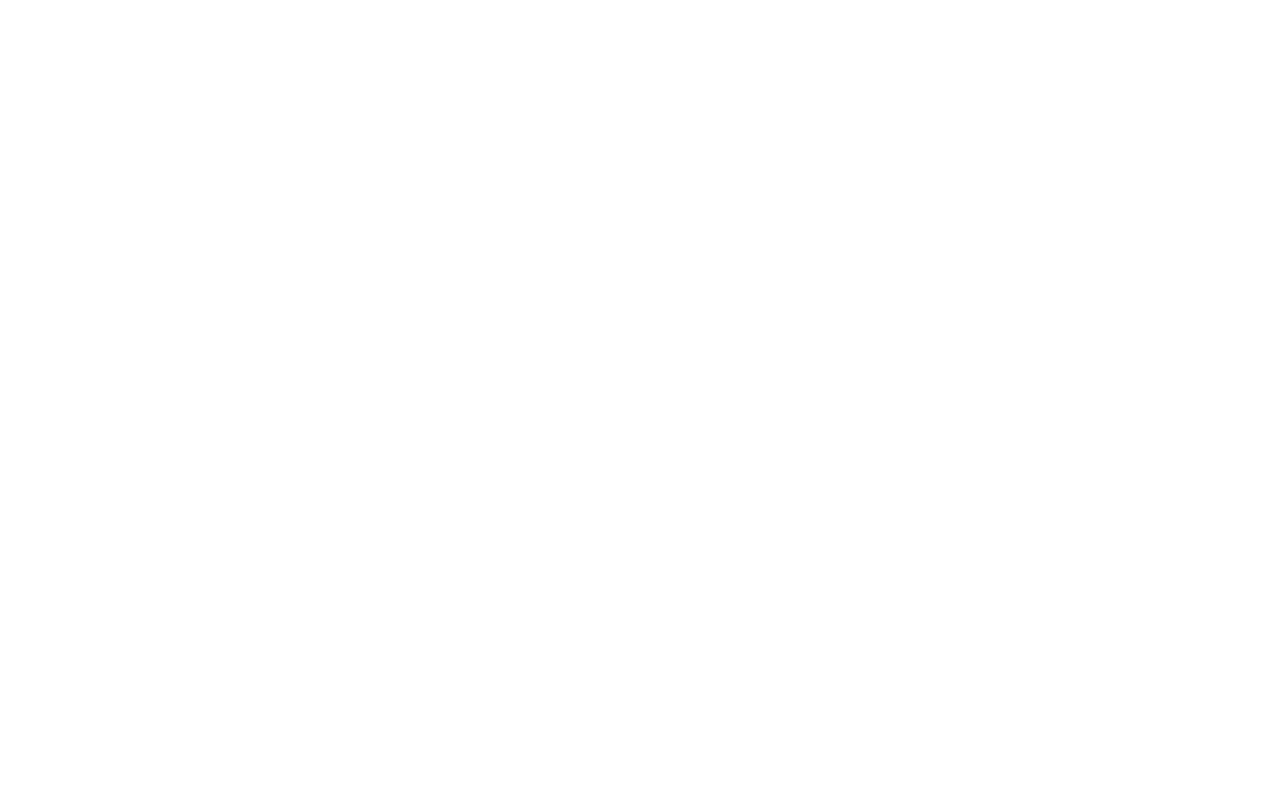
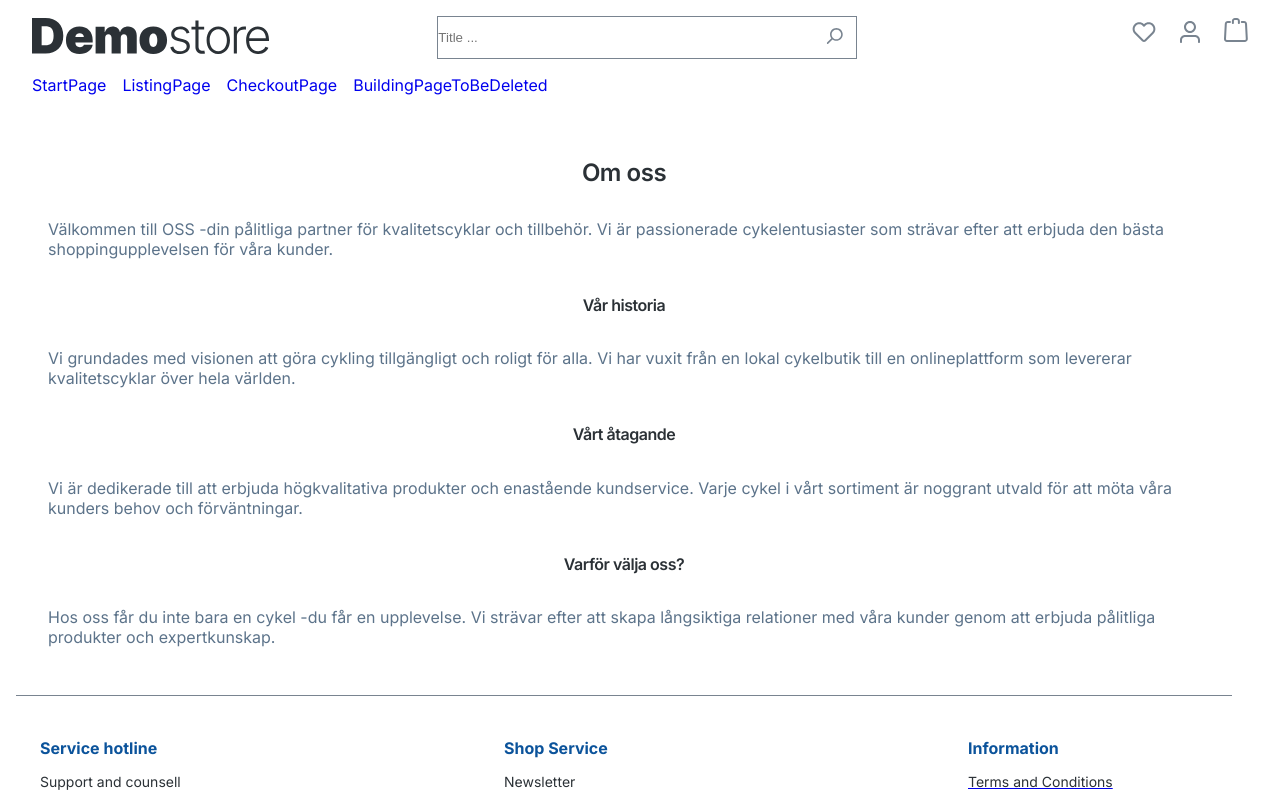
Before and after one commit to EmperorBlizzard/Frontend2Assignment, a React (Vite) app in the folder Frontend2Assignment/: page /aboutpage in a window 1280 px wide. Before the commit this address had no page. Shown: the top 800 px of the page. Built offline with nearby package versions, Linux system fonts and the light colour scheme.

Commit message:
Lagt till AboutPage och routing

```diff
--- a/Frontend2Assignment/src/App.jsx
+++ b/Frontend2Assignment/src/App.jsx
@@ -10,6 +10,7 @@ import ContactPage from "./Pages/ContactPage";
 import ReturnPage from "./Pages/ReturnPage";
 import DeliveryPage from "./Pages/DeliveryPage";
 import TermsAndConditionsPage from "./Pages/TermsAndConditionsPage";
+import AboutPage from "./Pages/AboutPage";
 import SearchPage from "./Pages/SearchPage";
 
 
@@ -27,6 +28,7 @@ function App() {
 				<Route path="/returnpage" element={<ReturnPage />} />
 				<Route path="/deliverypage" element={<DeliveryPage />} />
 				<Route path="/termsandconditionspage" element={<TermsAndConditionsPage />} />
+				<Route path="/aboutpage" element={<AboutPage />} />
 				<Route path="/searchpage" element={<SearchPage />} />
 
 			</Routes>
--- /dev/null
+++ b/Frontend2Assignment/src/Pages/AboutPage.jsx
@@ -0,0 +1,71 @@
+import React from 'react';
+import styled from 'styled-components';
+import Header from '../components/sections/Header';
+import Footer from '../components/sections/Footer';
+
+const AboutContainer = styled.div`
+  display: flex;
+  flex-direction: column;
+  align-items: center;
+  padding: 2rem;
+  color: #2b3136;
+  font-family: 'Inter', sans-serif;
+  font-size: 1.5rem;
+  line-height: 1.75rem;
+
+  h1 {
+    font-family: Inter;
+    font-size: 1.5rem;
+    font-style: normal;
+    font-weight: 600;
+    letter-spacing: -0.03rem;
+  }
+
+  h2 {
+    font-family: Inter;
+    font-size: 1rem;
+    font-style: normal;
+    font-weight: 600;
+    letter-spacing: -0.03rem;
+    margin-top: 1rem;
+  }
+
+  p {
+    color: #5c738a;
+    font-family: Inter;
+    font-size: 1rem;
+    font-style: normal;
+    font-weight: 400;
+    line-height: normal;
+    margin-bottom: 1rem;
+  }
+`;
+
+function About() {
+  return (
+    <div>
+      <Header />
+      <AboutContainer>
+        <h1>Om oss</h1>
+        <p>
+          Välkommen till OSS -din pålitliga partner för kvalitetscyklar och tillbehör. Vi är passionerade cykelentusiaster som strävar efter att erbjuda den bästa shoppingupplevelsen för våra kunder.
+        </p>
+        <h2>Vår historia</h2>
+        <p>
+          Vi grundades med visionen att göra cykling tillgängligt och roligt för alla. Vi har vuxit från en lokal cykelbutik till en onlineplattform som levererar kvalitetscyklar över hela världen.
+        </p>
+        <h2>Vårt åtagande</h2>
+        <p>
+          Vi är dedikerade till att erbjuda högkvalitativa produkter och enastående kundservice. Varje cykel i vårt sortiment är noggrant utvald för att möta våra kunders behov och förväntningar.
+        </p>
+        <h2>Varför välja oss?</h2>
+        <p>
+          Hos oss får du inte bara en cykel -du får en upplevelse. Vi strävar efter att skapa långsiktiga relationer med våra kunder genom att erbjuda pålitliga produkter och expertkunskap.
+        </p>
+      </AboutContainer>
+      <Footer />
+    </div>
+  );
+}
+
+export default About;
--- a/Frontend2Assignment/src/components/sections/Footer.jsx
+++ b/Frontend2Assignment/src/components/sections/Footer.jsx
@@ -81,7 +81,9 @@ function Footer() {
         <StyledParagraph>Delivery</StyledParagraph>
         </NavLink>
 
+        <NavLink to="/AboutPage">
         <StyledParagraph>About</StyledParagraph>
+        </NavLink>
       </FooterColumn>
     </FooterContent>
   );
```
